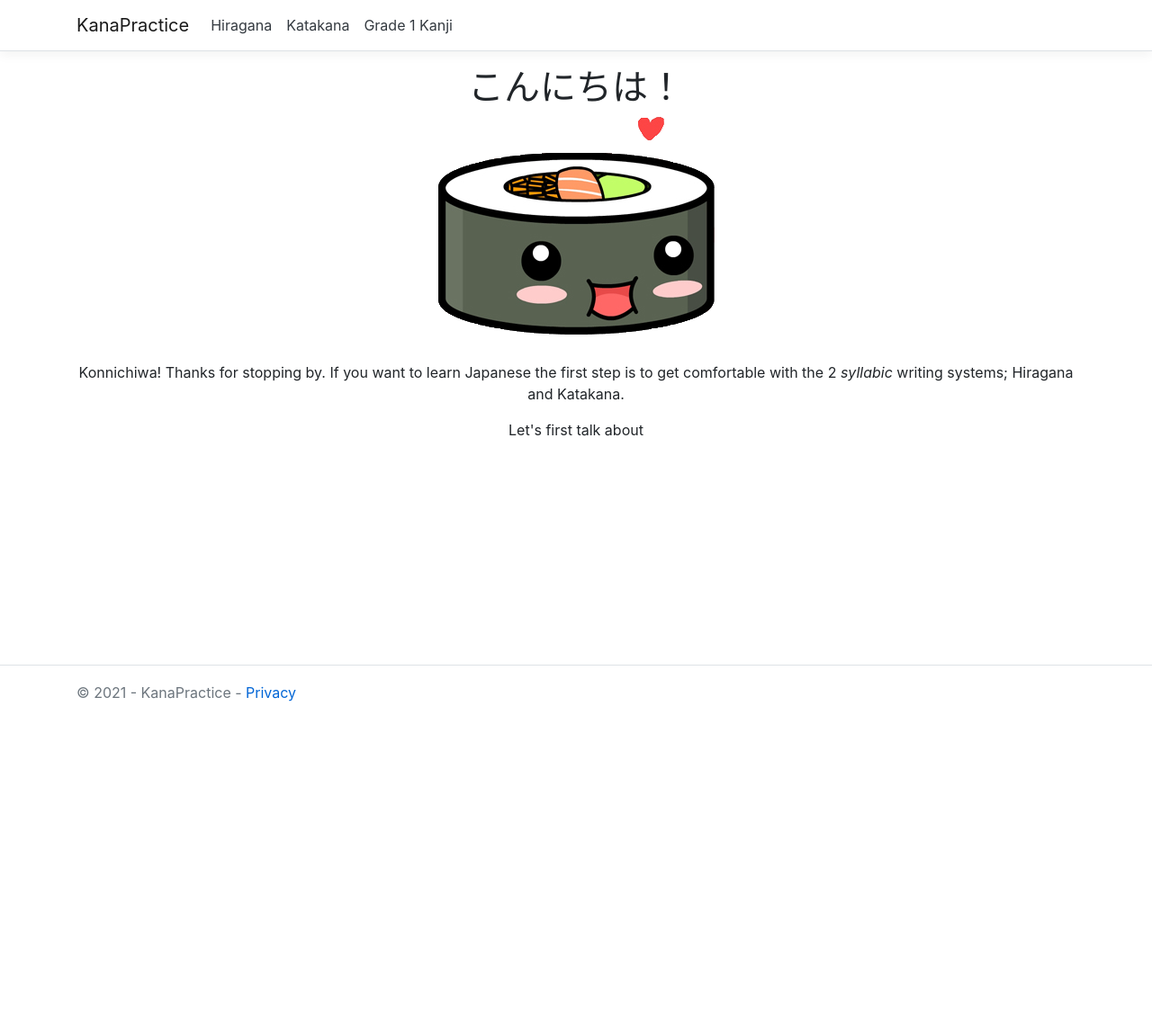
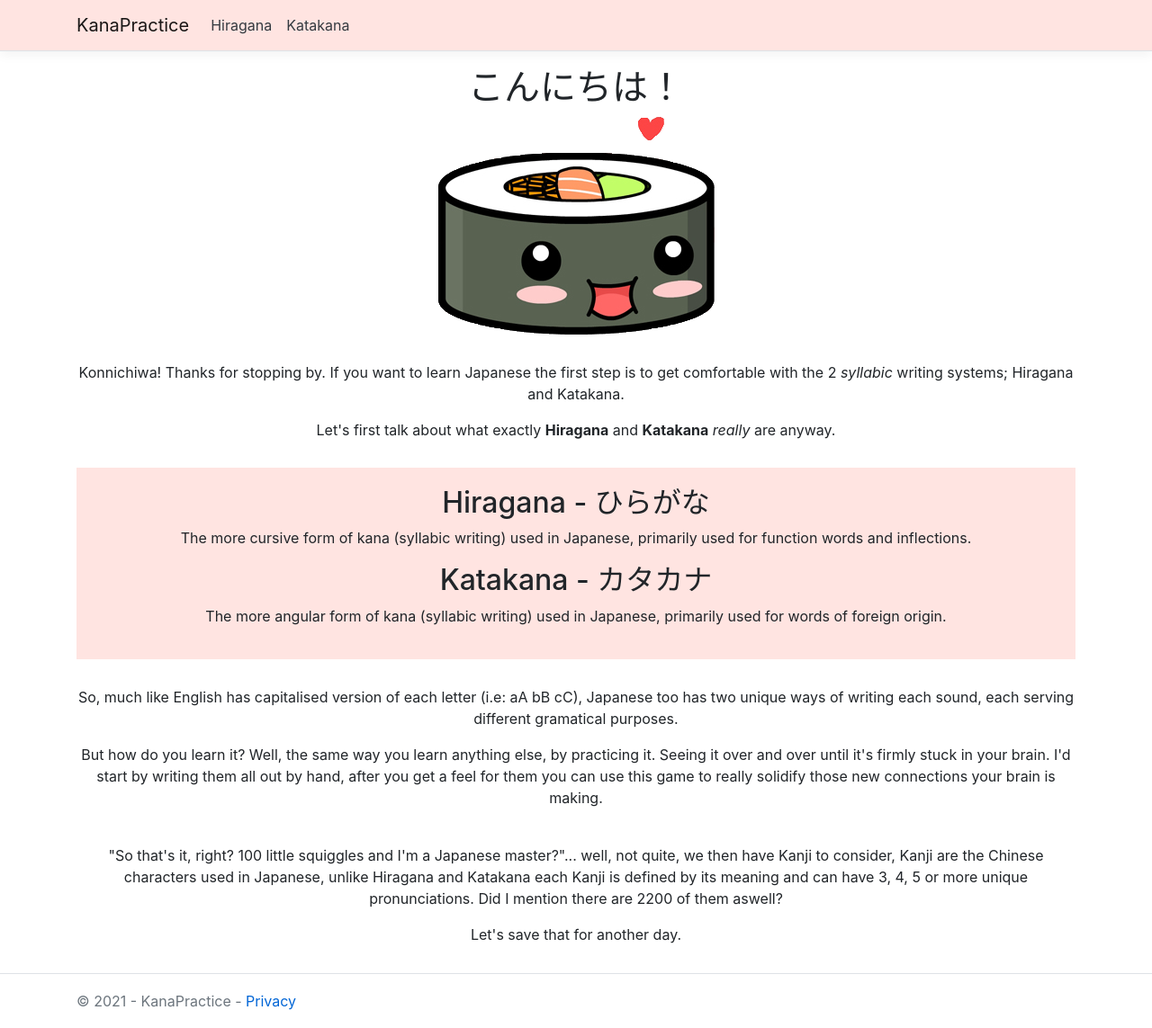
Before and after one commit to DavidDuttywood/KanaPractice, an ASP.NET Core app: page / in a window 1280 px wide. Shown: the whole page at 90% size. Before the commit the page ends 780 px from the top, so only its background shows below. Run offline with ASP.NET Core 8, Linux system fonts and the light colour scheme; some libraries are stand-ins or nearby versions.

Commit message:
finish homepage and gameover styles. added notes for reflection in the rebuild

```diff
--- a/KanaPractice/Controllers/HomeController.cs
+++ b/KanaPractice/Controllers/HomeController.cs
@@ -28,7 +28,7 @@ namespace KanaPractice.Controllers
         [HttpGet]
         public ViewResult Game(int id)
         {
-            HttpContext.Session.SetInt32("Lives", 3);
+            HttpContext.Session.SetInt32("Lives", 5);
             HttpContext.Session.SetInt32("Score", 0);
             HttpContext.Session.SetInt32("QuestionSet", id);
             //so shit
--- a/KanaPractice/Views/Home/Game.cshtml
+++ b/KanaPractice/Views/Home/Game.cshtml
@@ -14,7 +14,7 @@
             <div class="lives">
                 Lives: <span>@{for (int x = 0; x < Model.Lives; x++)
                     {
-                        <span>x</span>
+                        <span><i class="fas fa-heart"></i></span>
                     }
                 }</span>
             </div>
@@ -26,7 +26,7 @@
             @{
                 foreach (string posAnswer in Model.PossibleAnswers)
                 {
-                    <button type="submit" class="btn btn-primary btn-lg" name="chosenAnswer" value="@posAnswer" id="SaveNew">@posAnswer</button>
+                    <button type="submit" class="btn btn-lg" name="chosenAnswer" value="@posAnswer" id="SaveNew">@posAnswer</button>
                 }
             }
         </div>
--- a/KanaPractice/Views/Home/GameOver.cshtml
+++ b/KanaPractice/Views/Home/GameOver.cshtml
@@ -2,8 +2,12 @@
 
 <div class="text-center">
     <form>
-        <p>Game Over</p>
+        <h1>失敗した！</h1>
         <p>Final score: @Model.Score</p>
+        <img style="height: 300px; margin-bottom: 20px;" src="~/img/game-over-crying-png.png" />
+        <h2>失敗は成功の母</h2>
+        <h3><i>Success is born from failure</i></h3>
+        <br />
         <button class="btn btn-primary btn-lg" asp-controller="home" asp-action="reset" type="submit">Play again</button>
     </form>
 </div>
--- a/KanaPractice/Views/Home/Index.cshtml
+++ b/KanaPractice/Views/Home/Index.cshtml
@@ -6,5 +6,26 @@
         <h1>こんにちは！</h1>
         <img class="sushiImg" src="~/img/cutesushi.png" />
         <p>Konnichiwa! Thanks for stopping by. If you want to learn Japanese the first step is to get comfortable with the 2 <i>syllabic</i> writing systems; Hiragana and Katakana.</p>
-        <p>Let's first talk about </p>
+        <p>Let's first talk about what exactly <b>Hiragana</b> and <b>Katakana</b> <i>really</i> are anyway.</p>
+        <div class="padded-section pink">
+            <h2>
+                Hiragana - ひらがな
+            </h2>
+            <p>The more cursive form of kana (syllabic writing) used in Japanese, primarily used for function words and inflections.</p>
+
+            <h2>
+                Katakana - カタカナ
+            </h2>
+            <p>The more angular form of kana (syllabic writing) used in Japanese, primarily used for words of foreign origin.</p>
+        </div>
+
+        <p>So, much like English has capitalised version of each letter (i.e: aA bB cC), Japanese too has two unique ways of writing each sound, each serving different gramatical purposes.</p>
+        <p>But how do you learn it? Well, the same way you learn anything else, by practicing it. Seeing it over and over until it's firmly stuck in your brain. I'd start by writing them all out by hand, after
+        you get a feel for them you can use this game to really solidify those new connections your brain is making.</p>
+
+    <br />
+    <p>"So that's it, right? 100 little squiggles and I'm a Japanese master?"... well, not quite, we then have Kanji to consider, Kanji are the Chinese characters used in Japanese, unlike Hiragana and Katakana each Kanji is defined by its meaning
+        and can have 3, 4, 5 or more unique pronunciations. Did I mention there are 2200 of them aswell?</p>
+
+        <p>Let's save that for another day.</p>
     </div>
--- a/KanaPractice/Views/Shared/_Layout.cshtml
+++ b/KanaPractice/Views/Shared/_Layout.cshtml
@@ -9,7 +9,7 @@
 </head>
 <body>
     <header>
-        <nav class="navbar navbar-expand-sm navbar-toggleable-sm navbar-light bg-white border-bottom box-shadow mb-3">
+        <nav class="navbar navbar-expand-sm navbar-toggleable-sm navbar-light border-bottom box-shadow mb-3" style="background-color: mistyrose;">
             <div class="container">
                 <a class="navbar-brand" asp-area="" asp-controller="Home" asp-action="Index">KanaPractice</a>
                 <button class="navbar-toggler" type="button" data-toggle="collapse" data-target=".navbar-collapse" aria-controls="navbarSupportedContent"
@@ -24,25 +24,24 @@
                         <li class="nav-item">
                             <a class="nav-link text-dark" asp-area="" asp-controller="Home" asp-action="Game" asp-route-id="2">Katakana</a>
                         </li>
-                        <li class="nav-item">
-                            <a class="nav-link text-dark" asp-area="" asp-controller="Home" asp-action="Privacy">Grade 1 Kanji</a>
-                        </li>
                     </ul>
                 </div>
             </div>
         </nav>
     </header>
-    <div class="container">
-        <main role="main" class="pb-3">
-            @RenderBody()
-        </main>
+    <div class="">
+        <div class="container bg-white">
+            <main role="main" class="pb-3">
+                @RenderBody()
+            </main>
+        </div>
     </div>
-
     <footer class="border-top footer text-muted">
         <div class="container">
             &copy; 2021 - KanaPractice - <a asp-area="" asp-controller="Home" asp-action="Privacy">Privacy</a>
         </div>
     </footer>
+    <script src="https://kit.fontawesome.com/ffeb71627f.js" crossorigin="anonymous"></script>
     <script src="~/lib/jquery/dist/jquery.min.js"></script>
     <script src="~/lib/bootstrap/dist/js/bootstrap.bundle.min.js"></script>
     <script src="~/js/site.js" asp-append-version="true"></script>
--- a/KanaPractice/wwwroot/css/site.css
+++ b/KanaPractice/wwwroot/css/site.css
@@ -89,17 +89,48 @@ body {
 
 .gameInformation {
     display: inline-block;
-    width: 400px;
+    width: 100%;
+    max-width: 550px;
+    margin-bottom: 20px;
+    font-size: 1.5em;
 }
 
+    .gameInformation .score{
+        display: inline-block;
+        width: 48%;
+    }
 
-.buttonContainer {
-    width: 400px;
-    margin: 0 auto;
-    padding: 10px;
-}
+    .gameInformation .lives {
+        display: inline-block;
+        width: 48%;
+        text-align: left;
+    }
+
+    .buttonContainer {
+        width: 400px;
+        margin: 0 auto;
+        padding: 10px;
+    }
+
+        .buttonContainer button {
+            background-color: #dc3545;
+            color: white;
+        }
+
+        .buttonContainer button:hover {
+           opacity: 0.6;
+        }
 
 .buttonContainer button {
     width: 44%;
     margin: 10px;
 }
+
+.padded-section {
+    margin: 30px 0;
+    padding: 20px;
+}
+
+.pink {
+    background-color: mistyrose;
+}
```
Also changed, not shown: KanaPractice/lessonslearned.txt (added, +12 -0 lines), KanaPractice/wwwroot/img/game-over-crying-png.png (added).
